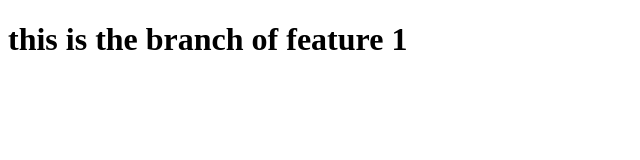
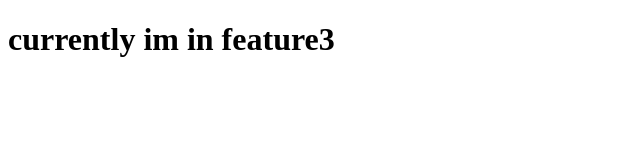
Before and after one commit to nikhildoodam/mynewrepo, a plain HTML site: page index.html in a window 1280 px wide. Shown: the whole page, without its empty margins (0-640 px from the left). Drawn offline with Linux system fonts and the light colour scheme.

Commit message:
this is my repo

```diff
--- a/index.html
+++ b/index.html
@@ -6,8 +6,9 @@
     <title>Document</title>
 </head>
 <body>
-  <h1>
-    this is the branch of feature 1
-  </h1>
+ <h1>
+
+    <b>currently im in feature3</b>
+ </h1>
 </body>
 </html>
```
